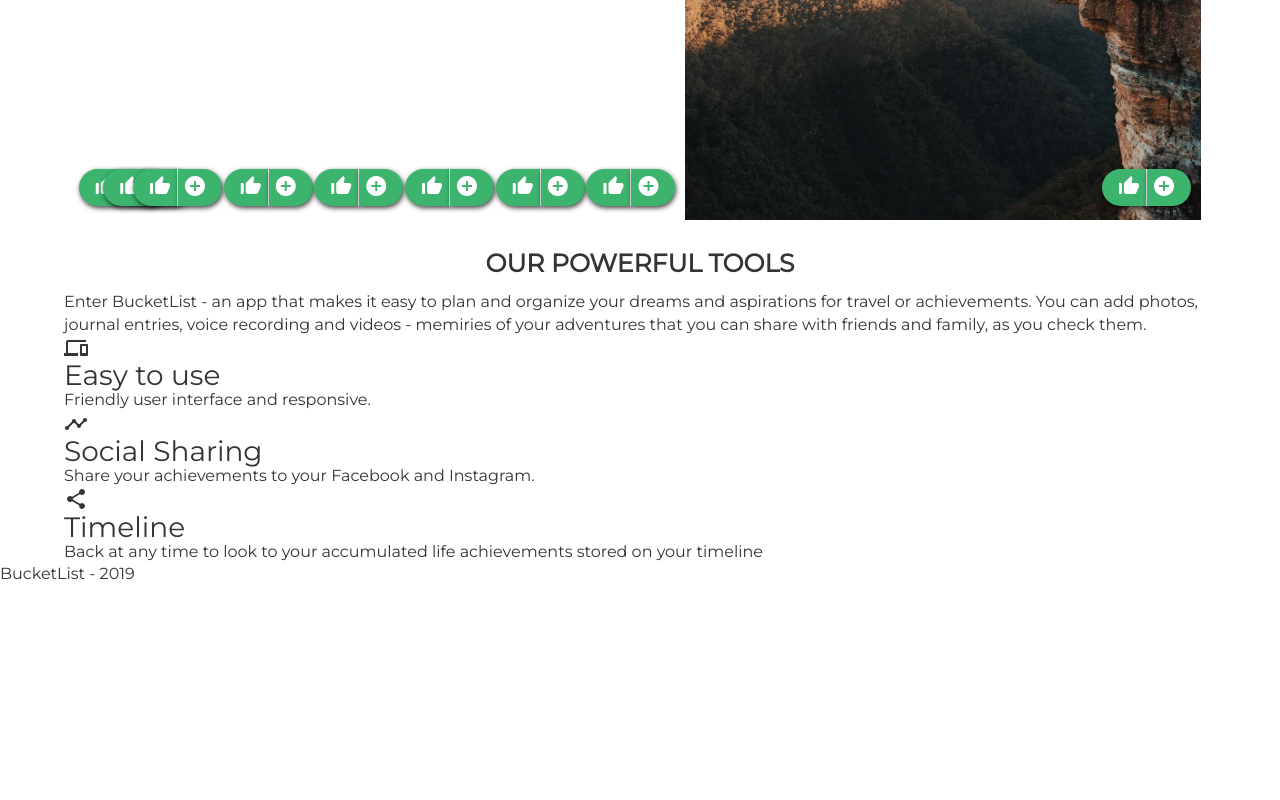
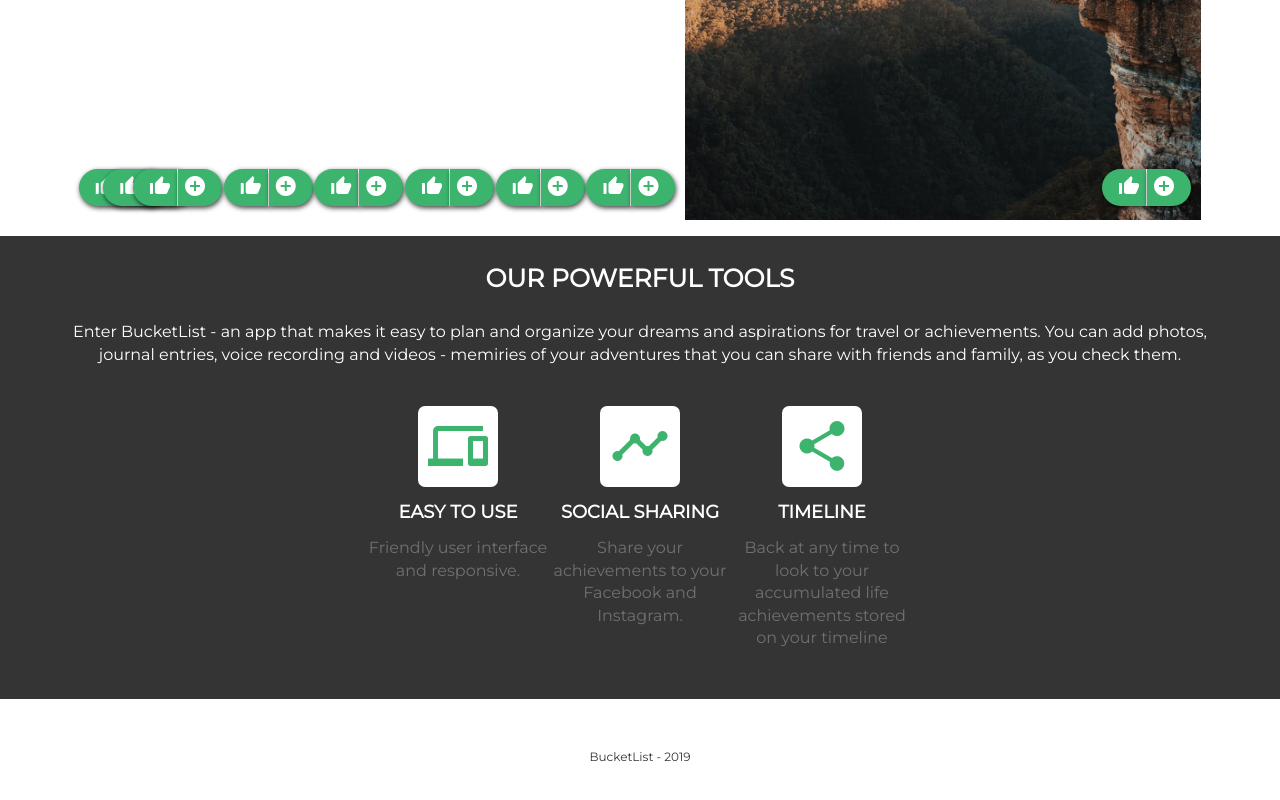
Before and after one commit to Bucket-List-BW-PTCT/user-interface, a website: page index.html in a window 1280 px wide. Shown: the part 1052-1852 px from the top of the page. Before the commit the page ends 1638 px from the top, so only its background shows below. Drawn offline with Linux system fonts and the light colour scheme.

Commit message:
Added style to #features and footer

```diff
--- a/index.html
+++ b/index.html
@@ -53,8 +53,8 @@
             <p>Pick up ideas and let your dreams become alive.</p>
         </div>
     </header>
-    <main class="container">
-        <section id="bestAdventures">
+    <main>
+        <section id="bestAdventures" class="container">
             <h2>Best Adventures Places</h2>
             <div class="grid" data-colcade="columns: .grid-col, items: .grid-item">
                 <!-- columns -->
@@ -166,6 +166,8 @@
         </section>
 
         <section id="features">
+            <div class="container">
+
                 <h2>Our Powerful Tools</h2>
                 <p class="content-text">
                     Enter BucketList - an app that makes it easy to plan and organize your dreams and aspirations for travel or achievements. You can add photos, journal entries, voice recording and videos - memiries of your adventures that you can share with friends and
@@ -173,7 +175,7 @@
                 </p>
 
                 <div class="tools">
-                <div class="col-3 col-md">
+                    <div class="col-3">
                         <div class="icon">
                             <i class="material-icons">
                                 devices
@@ -182,14 +184,16 @@
                         <h3>Easy to use</h3>
                         <p>Friendly user interface and responsive.</p>
                     </div>
-                <div class="col-3 col-md">
+                    <div class="col-3">
+                        <div class="icon">
                             <i class="material-icons">
                                     timeline
                                 </i>
+                        </div>
                         <h3>Social Sharing</h3>
                         <p>Share your achievements to your Facebook and Instagram.</p>
                     </div>
-                <div class="col-3 col-md">
+                    <div class="col-3">
                         <div class="icon">
                             <i class="material-icons">
                                 share
@@ -198,6 +202,7 @@
                         <h3>Timeline</h3>
                         <p>Back at any time to look to your accumulated life achievements stored on your timeline
                         </p>
+                    </div>
                 </div>
             </div>
         </section>
--- a/scss/homepage.scss
+++ b/scss/homepage.scss
@@ -28,15 +28,15 @@
             }
             button {
                 border: 1px solid $light-grey;
-                background-color: $green-color;
-                color: $white-color;
+                background-color: $white-color;
+                color: $green-color;
                 padding: 8.5px 20px 5px 20px;
                 text-align: center;
                 border-radius: 0 25px 25px 0;
                 border-left: none;
                 transition: .3s;
                 &:hover {
-                    background-color: darken($green-color, 10%);
+                    color: darken($green-color, 10%);
                 }
             }
         }
@@ -118,3 +118,55 @@
             }
         }
     }
+
+    #features {
+        background-color: $base-color;
+        height: fit-content;
+        color: $white-color;
+        padding: 15px 0;
+        text-align: center;
+        .content-text {
+            margin-top: 30px;
+        }
+        .tools {
+            @include flex-layout(column,
+            center);
+            flex-wrap: wrap;
+            padding: 40px 0 20px 0;
+            h3 {
+                text-transform: uppercase;
+                font-size: 1.8rem;
+                font-weight: bold;
+                margin: 16px 0;
+            }
+            p {
+                color: $light-grey-2;
+            }
+            @media (min-width: $large) {
+                padding: 40px 20rem 20px 20rem;
+            }
+        }
+        .col-3 {
+            padding-bottom: 15px;
+            width: 182px;
+        }
+        .icon {
+            width: 80px;
+            margin: 0 auto;
+            padding: 10px 0;
+            background-color: $white-color;
+            color: $green-color;
+            border-radius: 7px;
+            .material-icons {
+                font-size: 6rem;
+            }
+        }
+    }
+
+    footer {
+        padding: 50px 0;
+        text-align: center;
+        p {
+            font-size: 1.2rem;
+        }
+    }
```
Also changed, not shown: css/main.css, 1 other file. Lines whose indentation alone changed are shown as unchanged.
